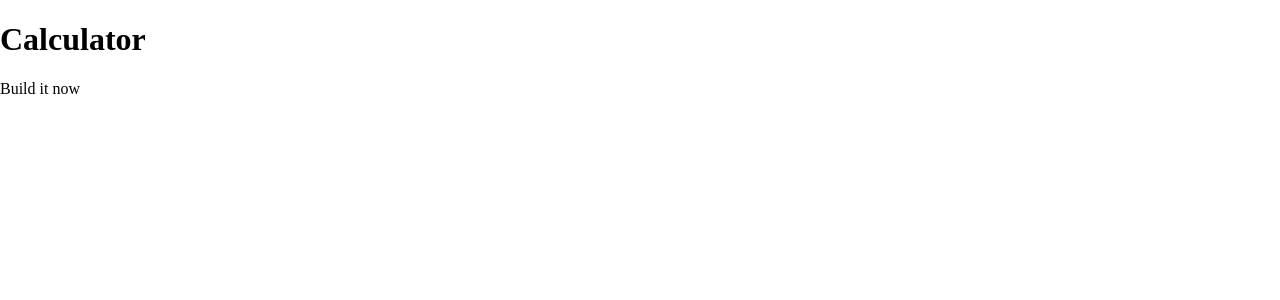
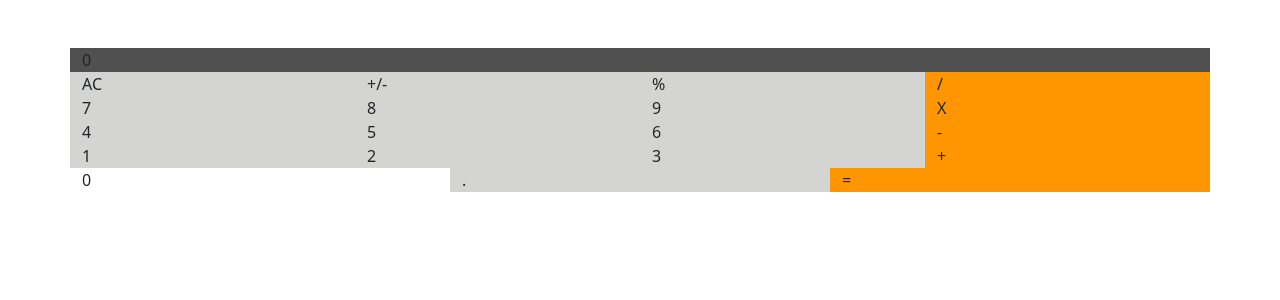
Before and after one commit to kimothokamau/mathmagicians, a React (Create React App) app: page /calculator in a window 1280 px wide. Shown: the top 300 px of the page. Built offline with nearby package versions, Linux system fonts and the light colour scheme.

Commit message:
Add calculator grid structure using reactstrap

```diff
--- a/package.json
+++ b/package.json
@@ -6,7 +6,9 @@
     "@testing-library/jest-dom": "^5.11.4",
     "@testing-library/react": "^11.1.0",
     "@testing-library/user-event": "^12.1.10",
+    "bootstrap": "^5.1.0",
     "react": "^17.0.2",
+    "react-bootstrap": "^2.0.0-beta.5",
     "react-dom": "^17.0.2",
     "react-scripts": "4.0.3",
     "web-vitals": "^1.0.1"
--- a/public/index.html
+++ b/public/index.html
@@ -15,16 +15,13 @@
       user's mobile device or desktop. See https://developers.google.com/web/fundamentals/web-app-manifest/
     -->
     <link rel="manifest" href="%PUBLIC_URL%/manifest.json" />
-    <!--
-      Notice the use of %PUBLIC_URL% in the tags above.
-      It will be replaced with the URL of the `public` folder during the build.
-      Only files inside the `public` folder can be referenced from the HTML.
-
-      Unlike "/favicon.ico" or "favicon.ico", "%PUBLIC_URL%/favicon.ico" will
-      work correctly both with client-side routing and a non-root public URL.
-      Learn how to configure a non-root public URL by running `npm run build`.
-    -->
-    <title>React App</title>
+    <link
+      rel="stylesheet"
+      href="https://cdn.jsdelivr.net/npm/bootstrap@5.1.0/dist/css/bootstrap.min.css"
+      integrity="sha384-KyZXEAg3QhqLMpG8r+8fhAXLRk2vvoC2f3B09zVXn8CA5QIVfZOJ3BCsw2P0p/We"
+      crossorigin="anonymous"
+    />
+    <title>Mathmagicians</title>
   </head>
   <body>
     <noscript>You need to enable JavaScript to run this app.</noscript>
--- /dev/null
+++ b/src/components/Calculator.js
@@ -0,0 +1,52 @@
+import React from 'react';
+import Container from 'react-bootstrap/Container';
+import Row from 'react-bootstrap/Row';
+import Col from 'react-bootstrap/Col';
+// eslint-disable-next-line react/prefer-stateless-function
+class Calculator extends React.Component {
+  render() {
+    return (
+      <Container className="main-container">
+        <Row>
+          <Col className="answer"> 0 </Col>
+        </Row>
+        <Row>
+          <Col className="item item-gray"> AC </Col>
+          <Col className="item item-gray"> +/- </Col>
+          <Col className="item item-gray"> % </Col>
+          <Col className="item item-orange"> / </Col>
+        </Row>
+
+        <Row>
+          <Col className="item item-gray"> 7 </Col>
+          <Col className="item item-gray"> 8 </Col>
+          <Col className="item item-gray"> 9 </Col>
+          <Col className="item item-orange"> X </Col>
+        </Row>
+
+        <Row>
+          <Col className="item item-gray"> 4 </Col>
+          <Col className="item item-gray"> 5 </Col>
+          <Col className="item item-gray"> 6 </Col>
+          <Col className="item item-orange"> - </Col>
+        </Row>
+
+        <Row>
+          <Col className="item item-gray"> 1 </Col>
+          <Col className="item item-gray"> 2 </Col>
+          <Col className="item item-gray"> 3 </Col>
+          <Col className="item item-orange"> + </Col>
+        </Row>
+
+        <Row>
+          <Col className="item item-double"> 0 </Col>
+          <Col className="item item-gray"> . </Col>
+          <Col className="item item-orange"> = </Col>
+        </Row>
+
+      </Container>
+    );
+  }
+}
+
+export default Calculator;
--- a/src/index.css
+++ b/src/index.css
@@ -1,3 +1,25 @@
 body {
   margin: 0;
 }
+
+.main-container {
+  margin: 3em auto auto auto;
+
+}
+
+.answer {
+  background-color: #505050;
+}
+
+.item {
+
+}
+
+.item-gray {
+  background-color: #D4D4D2;
+
+}
+
+.item-orange {
+  background-color: #FF9500;
+}
--- a/src/index.js
+++ b/src/index.js
@@ -1,12 +1,13 @@
 import React from 'react';
 import ReactDOM from 'react-dom';
 import './index.css';
-import App from './App';
+// import App from './App';
 import reportWebVitals from './reportWebVitals';
+import Calculator from './components/Calculator';
 
 ReactDOM.render(
   <React.StrictMode>
-    <App />
+    <Calculator />
   </React.StrictMode>,
   document.getElementById('root'),
 );
```
Also changed, not shown: 2 other files (tests, documents, lock files or other folders).
